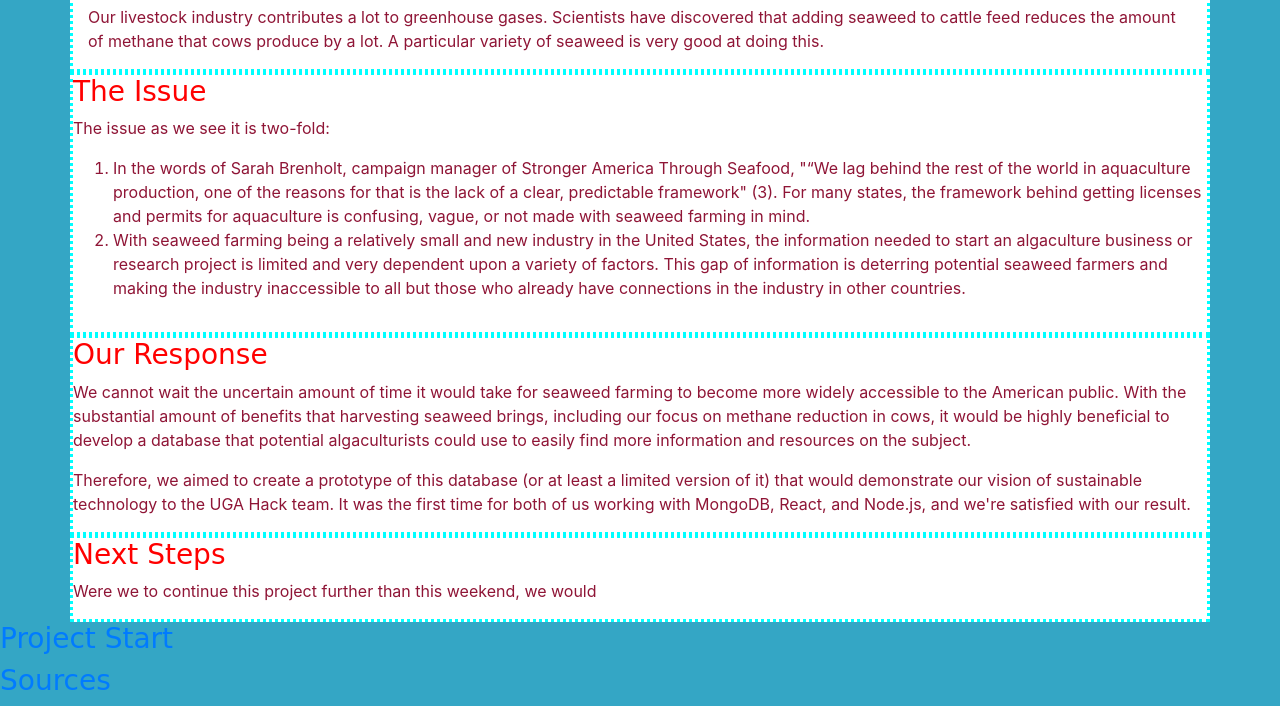
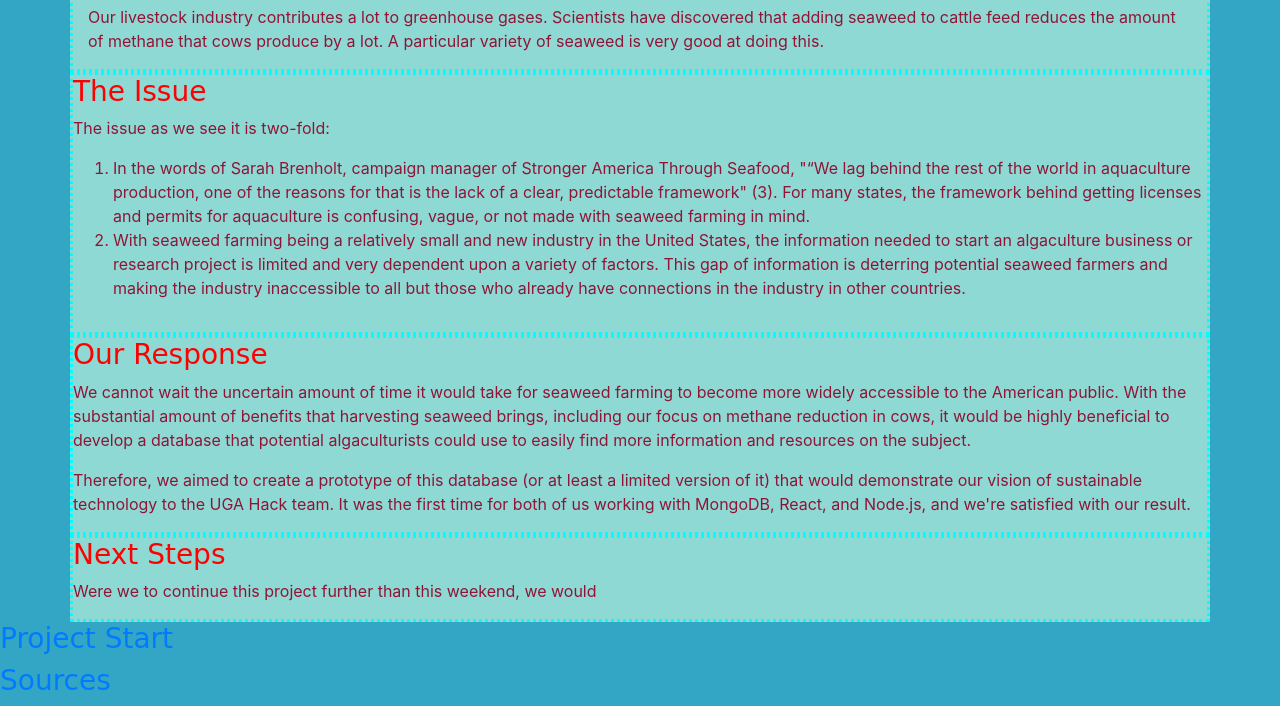
Before and after one commit to nathanfmo/seaweed-and-cows, a plain HTML site: page index.html in a window 1280 px wide. Shown: the part 673-1379 px from the top of the page. Drawn offline with nearby package versions, Linux system fonts and the light colour scheme.

```diff
--- a/style.css
+++ b/style.css
@@ -5,9 +5,10 @@
 }
 
 .container {
-  background-color: white;
+  background-color: rgb(143, 217, 212);
   border-style: dotted;
   border-color: aqua;
+  margin: 25 px, 50px;
 }
 
 h3 {
```
